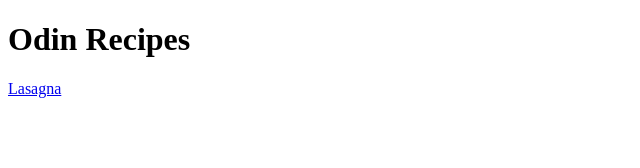
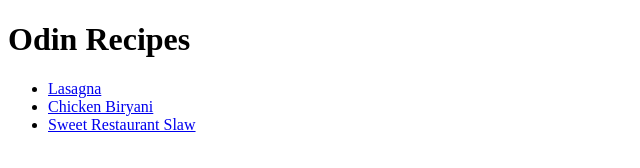
Before and after one commit to Hannan-Nasim/odin-recipes, a plain HTML site: page index.html in a window 1280 px wide. Shown: the whole page, without its empty margins (0-640 px from the left). Drawn offline with Linux system fonts and the light colour scheme.

Commit message:
Create unordered list linking to relevant recipes

```diff
--- a/index.html
+++ b/index.html
@@ -6,6 +6,10 @@
     </head>
     <body>
         <h1>Odin Recipes</h1>
-        <a href="./recipes/lasagna.html">Lasagna</a>
+        <ul>
+            <li><a href="./recipes/lasagna.html">Lasagna</a></li>
+            <li><a href="./recipes/chicken_biryani.html">Chicken Biryani</a></li>
+            <li><a href="./recipes/sweet_restaurant_slaw.html">Sweet Restaurant Slaw</a></li>
+        </ul>
     </body>
 </html>
```
